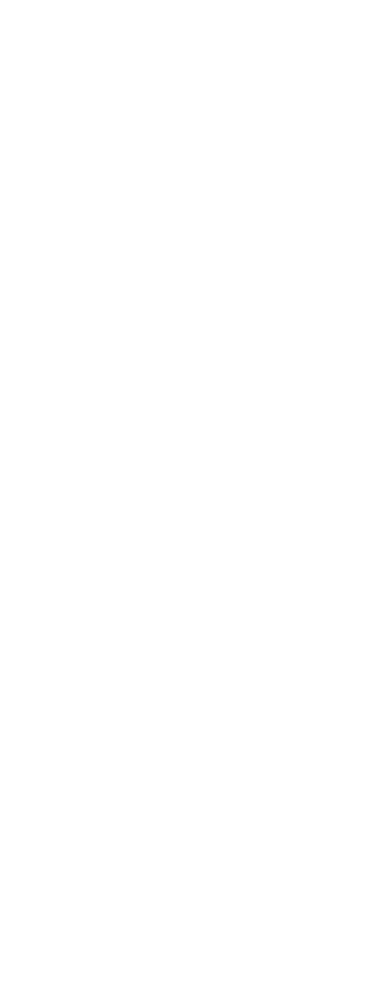
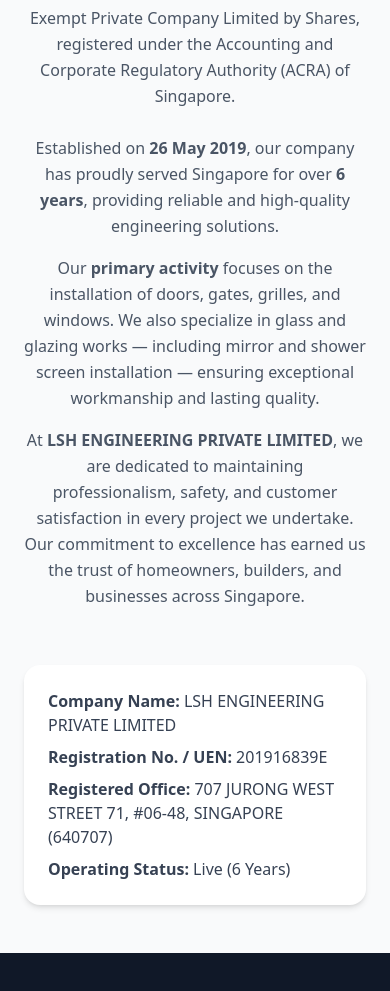
Before and after one commit to Jonymoin/washertroubleshoot, a React (Vite) app: page / in a window 390 px wide. Shown: the part 10101-11092 px from the top of the page. Before the commit the page ends 10020 px from the top, so only its background shows below. Built offline with nearby package versions, Linux system fonts and the light colour scheme.

Commit message:
add 2 index

```diff
--- a/index.html
+++ b/index.html
@@ -5,6 +5,9 @@
     <link rel="icon" type="image/png" href="/favicon1.png" />
     <meta name="viewport" content="width=device-width, initial-scale=1.0" />
     <title>washertroubleshootsg</title>
+    <link rel="preload" href="/assets/index-Z71Bzi-d.css" as="style" onload="this.onload=null;this.rel='stylesheet'">
+    <noscript><link rel="stylesheet" href="/assets/index-Z71Bzi-d.css"></noscript>
+
     <!-- Google tag (gtag.js) -->
 
 <!-- Google tag (gtag.js) -->
--- /dev/null
+++ b/src/AboutUs.jsx
@@ -0,0 +1,62 @@
+import React from "react";
+
+const AboutUs = () => {
+  return (
+    <section className="bg-gray-50 py-12 px-6 md:px-16 lg:px-24">
+      <div className="max-w-5xl mx-auto text-center">
+        <h2 className="text-3xl md:text-4xl font-bold text-gray-800 mb-6">
+          About Us
+        </h2>
+        <p className="text-gray-600 mb-4 leading-relaxed">
+          <strong>LSH ENGINEERING PRIVATE LIMITED</strong> is an{" "}
+          <span className="font-medium">Exempt Private Company Limited by Shares</span>,
+          registered under the{" "}
+          <span className="font-medium">
+            Accounting and Corporate Regulatory Authority (ACRA)
+          </span> of Singapore.
+          <br />
+          <br />
+          Established on <strong>26 May 2019</strong>, our company has proudly served
+          Singapore for over <strong>6 years</strong>, providing reliable and
+          high-quality engineering solutions.
+        </p>
+
+        <p className="text-gray-600 mb-4 leading-relaxed">
+          Our <strong>primary activity</strong> focuses on the{" "}
+          <span className="font-medium">
+            installation of doors, gates, grilles, and windows
+          </span>. We also specialize in{" "}
+          <span className="font-medium">
+            glass and glazing works
+          </span> — including mirror and shower screen installation — ensuring
+          exceptional workmanship and lasting quality.
+        </p>
+
+        <p className="text-gray-600 mb-6 leading-relaxed">
+          At <strong>LSH ENGINEERING PRIVATE LIMITED</strong>, we are dedicated
+          to maintaining professionalism, safety, and customer satisfaction in
+          every project we undertake. Our commitment to excellence has earned us
+          the trust of homeowners, builders, and businesses across Singapore.
+        </p>
+
+        <div className="bg-white shadow-md rounded-2xl p-6 mt-8 inline-block text-left">
+          <p className="text-gray-700 mb-2">
+            <strong>Company Name:</strong> LSH ENGINEERING PRIVATE LIMITED
+          </p>
+          <p className="text-gray-700 mb-2">
+            <strong>Registration No. / UEN:</strong> 201916839E
+          </p>
+          <p className="text-gray-700 mb-2">
+            <strong>Registered Office:</strong> 707 JURONG WEST STREET 71,
+            #06-48, SINGAPORE (640707)
+          </p>
+          <p className="text-gray-700">
+            <strong>Operating Status:</strong> Live (6 Years)
+          </p>
+        </div>
+      </div>
+    </section>
+  );
+};
+
+export default AboutUs;
--- a/src/WashingSolve.jsx
+++ b/src/WashingSolve.jsx
@@ -3,6 +3,7 @@
 import HeroIntro from './HeroIntro';
 import { FaWhatsapp } from 'react-icons/fa';
 import BrandMarquee from './Brands';
+import AboutUs from './AboutUs';
 
 export default function WasherRepairWebsite() {
   const [activeSection, setActiveSection] = useState('home');
@@ -172,6 +173,7 @@
             <li key={section}>
               <button
                 onClick={() => scrollToSection(section)}
+                aria-label="Open menu"
                 className="hover:text-yellow-300 transition-colors capitalize font-medium w-full text-left py-2"
               >
                 {section === 'faqs' ? 'FAQs' : section.replace('-', ' ')}
@@ -545,6 +547,9 @@
             <p>&copy; 2025 Washertroubleshoot SG. All rights reserved. | Professional Washing Machine Repair Service in Singapore</p>
           </div>
         </div>
+        <div>
+          <AboutUs />
+        </div>
       </footer>
 
       {/* Floating WhatsApp Button */}
```
